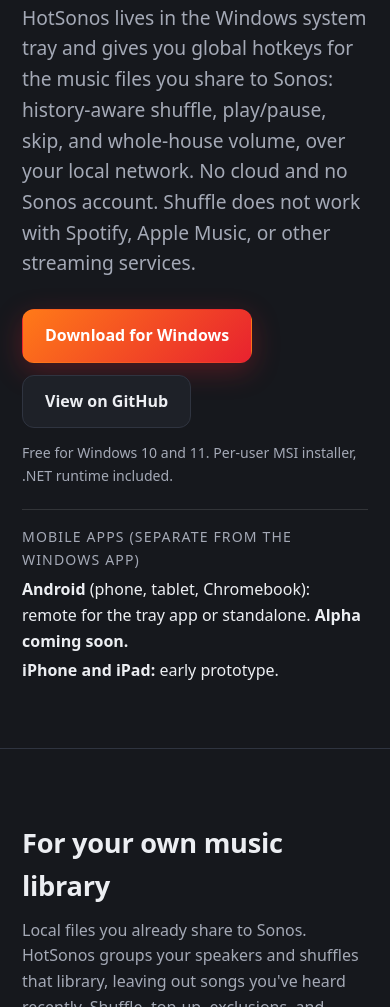
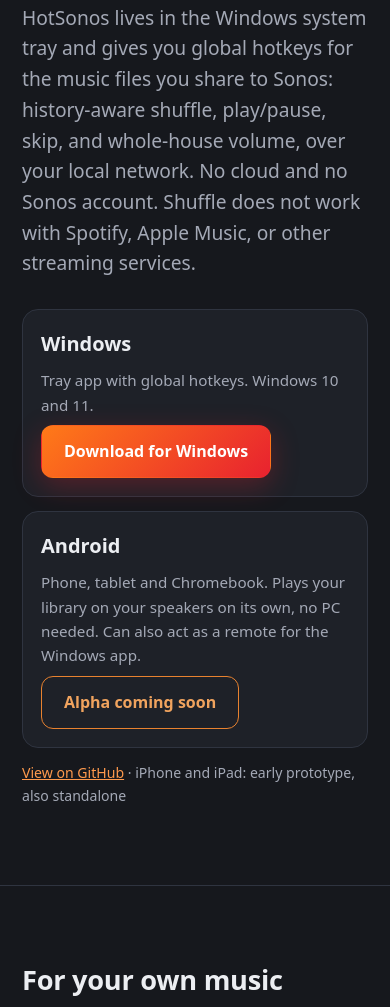
Before and after one commit to nhustak/HotSonos, a plain HTML site: page site/index.html in a window 390 px wide. Shown: the part 573-1580 px from the top of the page. Drawn offline with Linux system fonts and the light colour scheme.

Commit message:
Site hero: Windows and Android side by side; mobile apps are standalone, remote is optional

```diff
--- a/site/assets/site.css
+++ b/site/assets/site.css
@@ -52,3 +52,10 @@ footer a{color:var(--muted)}footer a:hover{color:var(--text)}
 @media (max-width:900px){.hero .wrap,.two{grid-template-columns:1fr}.hero-logo{order:-1;width:180px;justify-self:start}.grid{grid-template-columns:1fr 1fr}nav a.hide-sm{display:none}}
 @media (max-width:600px){.grid{grid-template-columns:1fr}nav a{margin-left:14px}.hero{padding-top:56px}}
 section[id]{scroll-margin-top:72px}
+.platforms{display:grid;grid-template-columns:1fr 1fr;gap:14px;margin-top:26px;max-width:620px}
+.plat{background:var(--bg2);border:1px solid var(--line);border-radius:16px;padding:18px;display:flex;flex-direction:column;gap:8px}
+.plat-name{font-size:1.25rem;font-weight:750;color:var(--text)}
+.plat-desc{color:var(--muted,#a3a9b6);font-size:.95rem;flex:1}
+.plat .btn{align-self:flex-start}
+.plat-status{align-self:flex-start;padding:13px 22px;border-radius:12px;font-weight:650;border:1px solid #e8822f;color:#f0a35e}
+@media(max-width:640px){.platforms{grid-template-columns:1fr}}
--- a/site/index.html
+++ b/site/index.html
@@ -39,13 +39,11 @@
 <span class="eyebrow">Free · Open source · Windows 10/11</span>
 <h1>Your music library, <span class="g">one hotkey away.</span></h1>
 <p class="lead">HotSonos lives in the Windows system tray and gives you global hotkeys for the music files you share to Sonos: history-aware shuffle, play/pause, skip, and whole-house volume, over your local network. No cloud and no Sonos account. Shuffle does not work with Spotify, Apple Music, or other streaming services.</p>
-<div class="ctas"><a class="btn btn-primary" href="https://github.com/nhustak/HotSonos/releases/latest">Download for Windows</a><a class="btn btn-ghost" href="https://github.com/nhustak/HotSonos">View on GitHub</a></div>
-<p class="small" style="margin-top:14px">Free for Windows 10 and 11. Per-user MSI installer, .NET runtime included.</p>
-<div class="mobile-top" style="margin-top:22px;padding-top:16px;border-top:1px solid rgba(255,255,255,.12)">
-<p class="small" style="margin:0 0 6px;text-transform:uppercase;letter-spacing:.08em">Mobile apps (separate from the Windows app)</p>
-<p style="margin:0 0 4px"><strong>Android</strong> (phone, tablet, Chromebook): remote for the tray app or standalone. <strong>Alpha coming soon.</strong></p>
-<p style="margin:0"><strong>iPhone and iPad:</strong> early prototype.</p>
+<div class="platforms">
+<div class="plat"><div class="plat-name">Windows</div><div class="plat-desc">Tray app with global hotkeys. Windows 10 and 11.</div><a class="btn btn-primary" href="https://github.com/nhustak/HotSonos/releases/latest">Download for Windows</a></div>
+<div class="plat"><div class="plat-name">Android</div><div class="plat-desc">Phone, tablet and Chromebook. Plays your library on your speakers on its own, no PC needed. Can also act as a remote for the Windows app.</div><span class="plat-status">Alpha coming soon</span></div>
 </div>
+<p class="small" style="margin-top:14px"><a href="https://github.com/nhustak/HotSonos">View on GitHub</a> · iPhone and iPad: early prototype, also standalone</p>
 </div>
 <img class="hero-logo" src="/assets/logo.png" alt="HotSonos logo" width="320" height="320">
 </div></section>
@@ -113,7 +111,7 @@
 <details><summary>Does it work with Spotify or other streaming services?</summary><p>HotSonos is built for your own music library on Sonos: local files shared to your speakers. History-aware shuffle, top-up, exclusions, and Restart fresh reshuffle use that library. They do not work with Spotify, Apple Music, or other streaming services. Play, pause, skip, and volume are sent straight to the speakers, so they still control the group while something else is already playing.</p></details>
 <details><summary>Does it replace the Sonos app?</summary><p>No — it sits alongside it. Use the Sonos app for setup and music services. Use HotSonos for keyboard-first control of your own music library.</p></details>
 <details><summary>How does the shuffle avoid repeats?</summary><p>As songs play or you skip them, HotSonos remembers them and leaves them out of the next batch (by default, roughly the last couple of weeks). If you've heard most of your library, it loosens that rule so music keeps playing.</p></details>
-<details><summary>Is there a Mac or phone version?</summary><p>The tray app is Windows. The Android app works either as a remote for that tray app or standalone, talking to your speakers on the same Wi-Fi. It also runs on a Chromebook.</p><p>iPhone and iPad: early prototype. There is no Mac app.</p></details>
+<details><summary>Is there a Mac or phone version?</summary><p>The tray app is Windows. The Android app is a standalone app: it talks to your speakers on the same Wi-Fi and does not need the PC. If you also run the tray app, the phone can act as a remote for it. It also runs on a Chromebook.</p><p>iPhone and iPad: early prototype. There is no Mac app.</p></details>
 <details><summary>My speakers stutter or drop out of groups. Can HotSonos help?</summary><p>Restart fresh re-discovers and regroups speakers and starts a new shuffle. If problems persist, the README explains why turning off SonosNet and choosing a 5 GHz group coordinator often helps.</p></details>
 <details><summary>Why does Windows warn me when I install it?</summary><p>The MSI isn't code-signed yet. SmartScreen may show a prompt; choose More info → Run anyway.</p></details>
 <details><summary>Is it free?</summary><p>Yes. HotSonos is open source under the MIT license. The source and every release are on <a href="https://github.com/nhustak/HotSonos">GitHub</a>.</p></details>
```
Also changed, not shown: site/privacy.html (+1 -1 lines), 1 other file.
